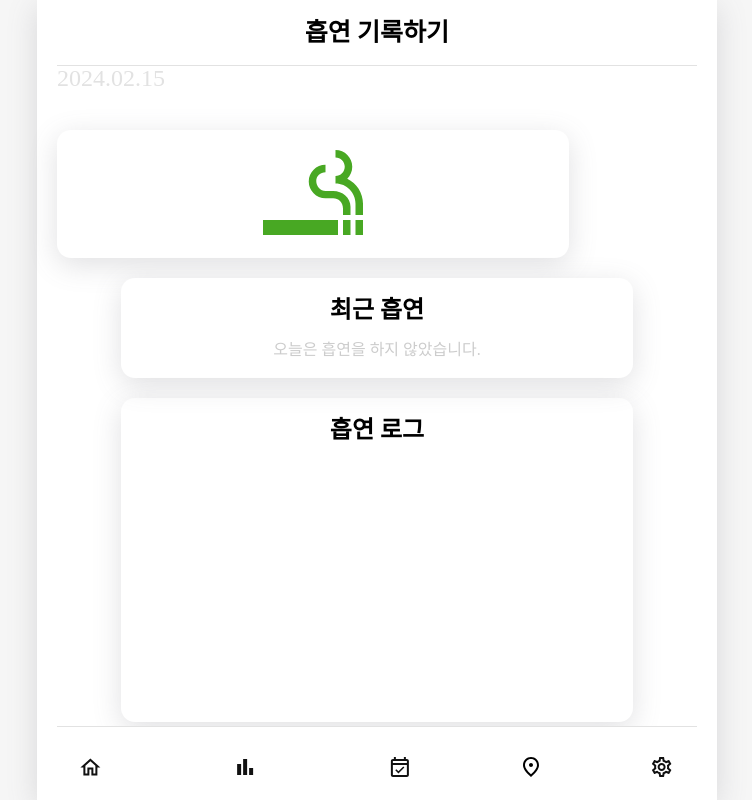
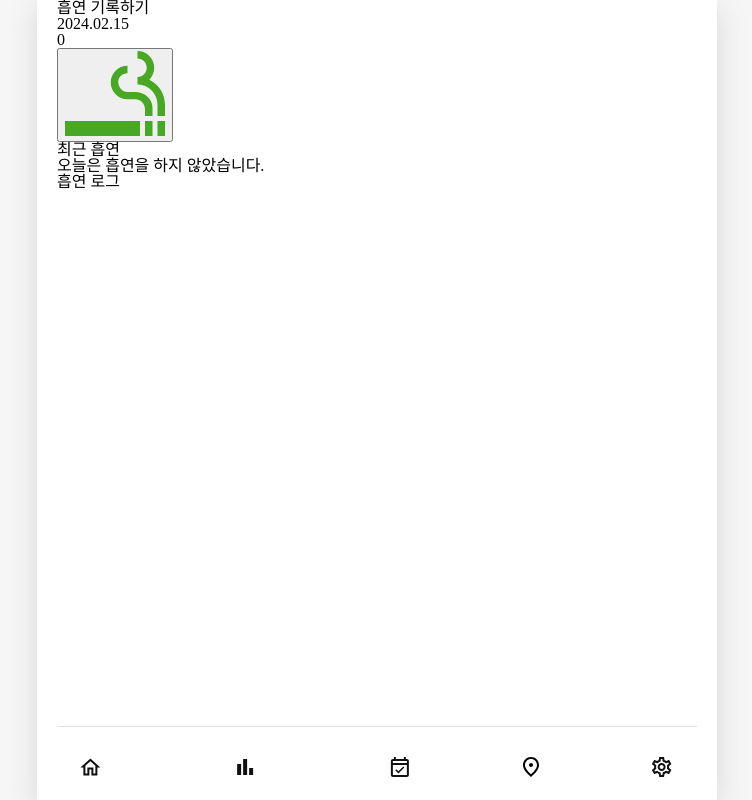
Before and after one commit to moko0428/smokediary, a React (Create React App) app: page / in a window 1280 px wide. Shown: the whole page, without its empty margins (263-1015 px from the left). Built offline with nearby package versions, Linux system fonts and the light colour scheme.

Commit message:
style: styled-components 삭체

```diff
--- a/src/App.js
+++ b/src/App.js
@@ -6,8 +6,62 @@ import Home from "./routes/Home";
 import Diary from "./routes/Diary";
 import Place from "./routes/Place";
 import { BrowserRouter, Route, Routes } from "react-router-dom";
+import React, { useReducer, useRef } from "react";
+
+const reducer = (state, action) => {
+  let newState = [];
+  switch (action.type) {
+    case "INIT": {
+      return action.data;
+    }
+    case "CREATE": {
+      newState = [action, ...state];
+      break;
+    }
+    case "REMOVE": {
+      newState = state.filter((item) => item.id !== action.targetId);
+      break;
+    }
+    case "EDIT": {
+      newState = state.map((item) =>
+        item.id === action.data.id ? { ...action.data } : it
+      );
+      break;
+    }
+    default:
+      console.log("state", state);
+      return state;
+  }
+  console.log("new", newState);
+  return newState;
+};
+
+export const SmokeStateContext = React.createContext();
+export const SmokeDispatchContext = React.createContext();
+
 function App() {
+  const [data, dispatch] = useReducer(reducer, []);
+
+  const dataId = useRef(0);
+
+  const onCreate = (date, count) => {
+    dispatch({
+      type: "CREATE",
+      data: {
+        id: dataId.current,
+        count,
+        date: new Date(date).getTime(),
+      },
+    });
+    dataId.current += 1;
+    count += 1;
+  };
+  const onRemove = (targetId) => {
+    dispatch({ type: "REMOVE", targetId });
+  };
   return (
+    <SmokeStateContext.Provider value={data}>
+      <SmokeDispatchContext.Provider value={{ onCreate, onRemove }}>
         <BrowserRouter>
           <div className="App">
             <Routes>
@@ -20,6 +74,8 @@ function App() {
             <Nav />
           </div>
         </BrowserRouter>
+      </SmokeDispatchContext.Provider>
+    </SmokeStateContext.Provider>
   );
 }
 
--- a/src/components/SmokeList.js
+++ b/src/components/SmokeList.js
@@ -1,79 +1,27 @@
-import styled from "styled-components";
 import SmokeLog from "./SmokeLog";
 
-const Wrap = styled.div`
-  width: 80%;
-`;
-const Container = styled.div`
-  width: 100%;
-  display: flex;
-  flex-direction: column;
-  align-items: center;
-  text-align: center;
-`;
-const List = styled.div`
-  width: 100%;
-  box-shadow: rgba(100, 100, 111, 0.2) 0px 7px 29px 0px;
-  padding-top: 20px;
-  padding-bottom: 20px;
-  margin-bottom: 20px;
-  border-radius: 14px;
-`;
-const Last = styled.div`
-  box-shadow: rgba(100, 100, 111, 0.2) 0px 7px 29px 0px;
-  width: 80%;
-  margin-bottom: 20px;
-  padding-top: 20px;
-  padding-bottom: 20px;
-  background-color: white;
-  border-radius: 14px;
-`;
-
-const Log = styled.div`
-  width: 100%;
-  overflow-y: scroll;
-  -ms-overflow-style: none; /* IE and Edge */
-  scrollbar-width: none; /* Firefox */
-  display: flex;
-  flex-direction: column;
-  align-items: center;
-  height: 200px;
-  padding-top: 20px;
-  padding-bottom: 20px;
-`;
-
-const Title = styled.h2`
-  font-size: 24px;
-  font-weight: bold;
-  margin-bottom: 20px;
-`;
-
-export const Span = styled.span`
-  color: #ccc;
-`;
-
-const SmokeList = ({ smokeList, onDelete }) => {
+const SmokeList = ({ smokeList, onRemove }) => {
   return (
-    <Container>
-      <Last>
-        <Title>최근 흡연</Title>
-        <Span>
+    <div>
+      <div>
+        <h2>최근 흡연</h2>
+        <span>
           {smokeList < 1
             ? "오늘은 흡연을 하지 않았습니다."
             : new Date(smokeList[0].created_date).toLocaleString()}
-        </Span>
-      </Last>
-      <Wrap>
-        <List>
-          <Title>흡연 로그</Title>
-          <Log>
+        </span>
+      </div>
+      <div>
+        <div>
+          <h2>흡연 로그</h2>
+          <div>
             {smokeList.map((item) => (
-              <SmokeLog key={item.id} {...item} onDelete={onDelete} />
+              <SmokeLog key={item.id} {...item} onRemove={onRemove} />
             ))}
-          </Log>
-        </List>
-      </Wrap>
-    </Container>
+          </div>
+        </div>
+      </div>
+    </div>
   );
 };
 SmokeList.defaultProps = {
--- a/src/components/SmokeLog.js
+++ b/src/components/SmokeLog.js
@@ -1,39 +1,18 @@
-import styled from "styled-components";
-import { Span } from "./SmokeList";
-
-const Item = styled.div`
-  width: 80%;
-  border-bottom: 1px solid #e2e2e2;
-  padding: 10px;
-  display: flex;
-  justify-content: space-around;
-  align-items: center;
-`;
-const Button = styled.button`
-  border: none;
-  border-radius: 4px;
-  padding: 10px;
-  cursor: pointer;
-  &:hover {
-    background-color: #ddd;
-  }
-`;
-
-const SmokeLog = ({ created_date, onDelete, id }) => {
+const SmokeLog = ({ created_date, onRemove, id }) => {
   return (
-    <Item>
-      <Span>{new Date(created_date).toLocaleString()}</Span>
-      <Button
+    <div>
+      <span>{new Date(created_date).toLocaleString()}</span>
+      <button
         onClick={() => {
           console.log(id);
           if (window.confirm(`${id}번째 로그를 정말 삭제하시겠습니까?`)) {
-            onDelete(id);
+            onRemove(id);
           }
         }}
       >
         삭제하기
-      </Button>
-    </Item>
+      </button>
+    </div>
   );
 };
 
--- a/src/routes/Home.js
+++ b/src/routes/Home.js
@@ -1,105 +1,42 @@
-import React, { useEffect, useReducer, useRef, useState } from "react";
 import SmokeList from "../components/SmokeList";
 import Header from "../components/Header";
-import styled from "styled-components";
-import Button from "../components/Button";
+import { useContext, useRef, useState } from "react";
+import { SmokeDispatchContext } from "../App";
 
-const Container = styled.div`
-  display: flex;
-  flex-direction: column;
-  align-items: center;
-  width: 100%;
-`;
+const Home = () => {
+  const [data, setData] = useState([]);
+  const [count, setCount] = useState(0);
+  const dataId = useRef(0);
+  const date = new Date();
 
-const CurrentDate = styled.div`
-  font-size: 20px;
-  color: #e2e2e2;
-`;
-
-const Display = styled.div`
-  color: #64c964;
-  font-size: 120px;
-  font-weight: bold;
-  margin-bottom: 40px;
-`;
-
-const CountButton = styled.button`
-  width: 80%;
-  padding: 20px;
-  border: none;
-  border-radius: 14px;
-  box-shadow: rgba(100, 100, 111, 0.2) 0px 7px 29px 0px;
-  cursor: pointer;
-  background-color: white;
-  margin-bottom: 20px;
-`;
-const Diary = styled.h2`
-  font-size: 24px;
-`;
-
-const reducer = (state, action) => {
-  let newState = [];
-  switch (action.type) {
-    case "INIT": {
-      return action.data;
-    }
-    case "CREATE": {
-      newState = [action.data, ...state];
-      break;
-    }
-    case "REMOVE": {
-      newState = state.filter((item) => item.id !== action.targetId);
-      break;
-    }
-    default:
-      return state;
-  }
-  return newState;
+  const Counter = () => {
+    const created_date = date.getTime();
+    const newItem = {
+      created_date,
+      id: dataId.current,
+    };
+    dataId.current += 1;
+    setData([newItem, ...data]);
+    setCount((prev) => prev + 1);
   };
 
-export const SmokeStateContext = React.createContext();
-export const SmokeDispatchContext = React.createContext();
-
-const Home = () => {
-  const [data, dispatch] = useReducer(reducer, []);
-
-  const dataId = useRef(0);
-
-  const onCounter = (date, count) => {
-    dispatch({
-      type: "CREATE",
-      data: {
-        id: dataId.current,
-        count,
-        date: new Date(date).getTime(),
-      },
-    });
-    dataId.current += 1;
-    count += 1;
-    // setData([newItem, ...data]);
+  const onRemove = (targetId) => {
+    const newSmokeList = data.filter((item) => item.id !== targetId);
+    setCount((prev) => prev - 1);
+    setData(newSmokeList);
   };
-  const onRemove = (targetId) => {
-    dispatch({ type: "REMOVE", targetId });
-  };
-
   return (
-    <SmokeStateContext.Provider value={data}>
-      <SmokeDispatchContext.Provider
-        value={{
-          onCounter,
-          onRemove,
-        }}
-      >
     <div>
       <Header title={"흡연 기록하기"} />
-          <CurrentDate>
-            <Diary>2024.02.15</Diary>
-          </CurrentDate>
-          <Display>
-            <span>{data.count}</span>
-          </Display>
+      <div>
+        <h2>2024.02.15</h2>
+      </div>
+      <div>
+        <span>{count}</span>
+      </div>
 
-          <CountButton onClick={onCounter}>
+      <div>
+        <button onClick={Counter}>
           <svg
             width="100"
             height="85"
@@ -112,12 +49,11 @@ const Home = () => {
               fill="#48A823"
             />
           </svg>
-          </CountButton>
+        </button>
+      </div>
 
-          <SmokeList smokeList={data} onDelete={onRemove} />
+      <SmokeList count={count} smokeList={data} onRemove={onRemove} />
     </div>
-      </SmokeDispatchContext.Provider>
-    </SmokeStateContext.Provider>
   );
 };
 export default Home;
--- a/src/routes/Settings.js
+++ b/src/routes/Settings.js
@@ -1,48 +1,6 @@
 import { useRef, useState } from "react";
 import Header from "../components/Header";
-import styled from "styled-components";
 
-const Container = styled.div`
-  display: flex;
-  flex-direction: column;
-  text-align: center;
-  justify-content: center;
-`;
-
-const Input = styled.input`
-  margin-bottom: 20px;
-  width: 300px;
-  border-radius: 14px;
-  padding: 30px 40px;
-  font-size: 20px;
-  border: 1px solid #ccc;
-
-  &::placeholder {
-    color: #ddd;
-  }
-  &:focus {
-    outline: none;
-  }
-`;
-
-const Button = styled.button`
-  width: 380px;
-  padding: 30px 30px;
-  cursor: pointer;
-  border: none;
-  border-radius: 14px;
-  font-size: 24px;
-
-  &:hover {
-    background-color: #64c964;
-  }
-`;
-const InputWrap = styled.div`
-  padding-top: 40px;
-  & div {
-    padding-bottom: 20px;
-  }
-`;
 const Settings = () => {
   const cigaretteInput = useRef();
   const priceInput = useRef();
@@ -72,11 +30,11 @@ const Settings = () => {
     alert("저장 성공");
   };
   return (
-    <Container>
+    <div>
       <Header title={"흡연 설정"} />
-      <InputWrap>
+      <div>
         <div>
-          <Input
+          <input
             name="cigarette"
             ref={cigaretteInput}
             value={state.cigarette}
@@ -85,7 +43,7 @@ const Settings = () => {
           />
         </div>
         <div>
-          <Input
+          <input
             name="price"
             ref={priceInput}
             value={state.price}
@@ -94,11 +52,11 @@ const Settings = () => {
             onChange={onChange}
           />
         </div>
-      </InputWrap>
+      </div>
       <div>
-        <Button onClick={onSubmit}>저장</Button>
+        <button onClick={onSubmit}>저장</button>
       </div>
-    </Container>
+    </div>
   );
 };
 export default Settings;
--- a/src/styles/App.css
+++ b/src/styles/App.css
@@ -1,7 +1,4 @@
 @import "./reset.css";
-@import "./Header.css";
-@import "./Button.css";
-@import "./Nav.css";
 
 :root {
   --border: 1px solid #cccccc;
@@ -43,6 +40,20 @@ body {
   min-height: 100vh;
   padding-left: 20px;
   padding-right: 20px;
+}
+.Nav {
+  display: flex;
+  align-items: center;
+  border-top: 1px solid #e2e2e2;
+
+  padding-top: 20px;
+  padding-bottom: 10px;
+
+  justify-content: space-between;
+  position: fixed;
+  bottom: 0;
+  width: inherit;
+  background-color: white;
 }
 /*
 .Settings input::placeholder {
--- a/src/styles/Button.css
+++ /dev/null
@@ -1,23 +0,0 @@
-.Button {
-  cursor: pointer;
-  border: none;
-  border-radius: 5px;
-  padding: 20px;
-  font-size: 18px;
-  white-space: nowrap;
-}
-
-.Button_default {
-  background-color: #ececec;
-  color: black;
-}
-
-.Button_positive {
-  background-color: #64c964;
-  color: white;
-}
-
-.Button_negative {
-  background-color: #fd565f;
-  color: white;
-}
--- a/src/styles/Header.css
+++ /dev/null
@@ -1,19 +0,0 @@
-header {
-  display: flex;
-  align-items: center;
-  border-bottom: 1px solid #e2e2e2;
-  padding-top: 20px;
-  box-sizing: border-box;
-}
-
-header > div {
-  display: flex;
-  padding-bottom: 20px;
-}
-
-header .head_text {
-  width: 100%;
-  font-size: 25px;
-  justify-content: center;
-  font-weight: bold;
-}
--- a/src/styles/Nav.css
+++ /dev/null
@@ -1,14 +0,0 @@
-.Nav {
-  display: flex;
-  align-items: center;
-  border-top: 1px solid #e2e2e2;
-
-  padding-top: 20px;
-  padding-bottom: 10px;
-
-  justify-content: space-between;
-  position: fixed;
-  bottom: 0;
-  width: inherit;
-  background-color: white;
-}
```
Also changed, not shown: src/routes/Diary.js (+7 -32 lines). Lines whose indentation alone changed are shown as unchanged.
